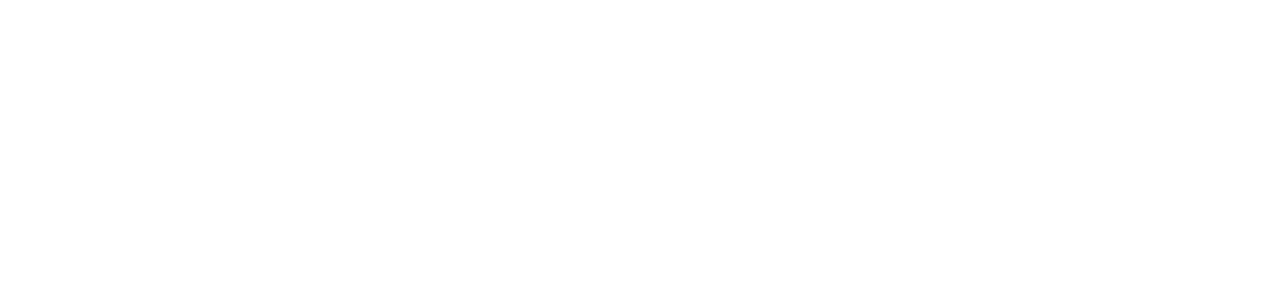
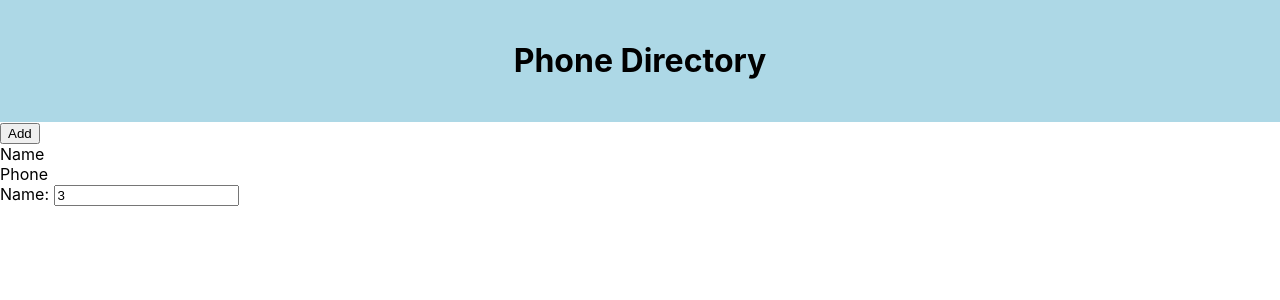
Before and after one commit to shane-abh/Phone-Directory, a React (Create React App) app: page / in a window 1280 px wide. Shown: the top 300 px of the page. Built offline with nearby package versions, Linux system fonts and the light colour scheme.

Commit message:
Styled code

```diff
--- a/src/App.js
+++ b/src/App.js
@@ -1,14 +1,28 @@
 import React, { Component } from 'react';
+import Header from './Header';
 
-class App extends Component{
+class App extends Component {
   render() {
+    let x = 1; let y = 2;
+
     return (
+
       <div>
+        <Header/>
 
+        <button>Add</button>
+        <div>
+          <span>Name</span> <br></br>
+          <span>Phone</span>
+        </div>
+
+        <label htmlFor='name'> Name: </label>
+        <input id='name' type="text" placeholder='Type here' defaultValue={x+y}/>
 
       </div>
-  );
-}
+
+    );
+  }
 
 }
 
--- /dev/null
+++ b/src/Header.js
@@ -0,0 +1,13 @@
+import React from "react";
+const Header = function(){
+    const headerStyle = {textAlign: 'center', padding:20, backgroundColor: 'lightblue'};
+    return(
+        <div style={headerStyle} >
+          <h1 >Phone Directory</h1>
+        </div>
+    );
+}
+
+
+
+export default Header;
```
